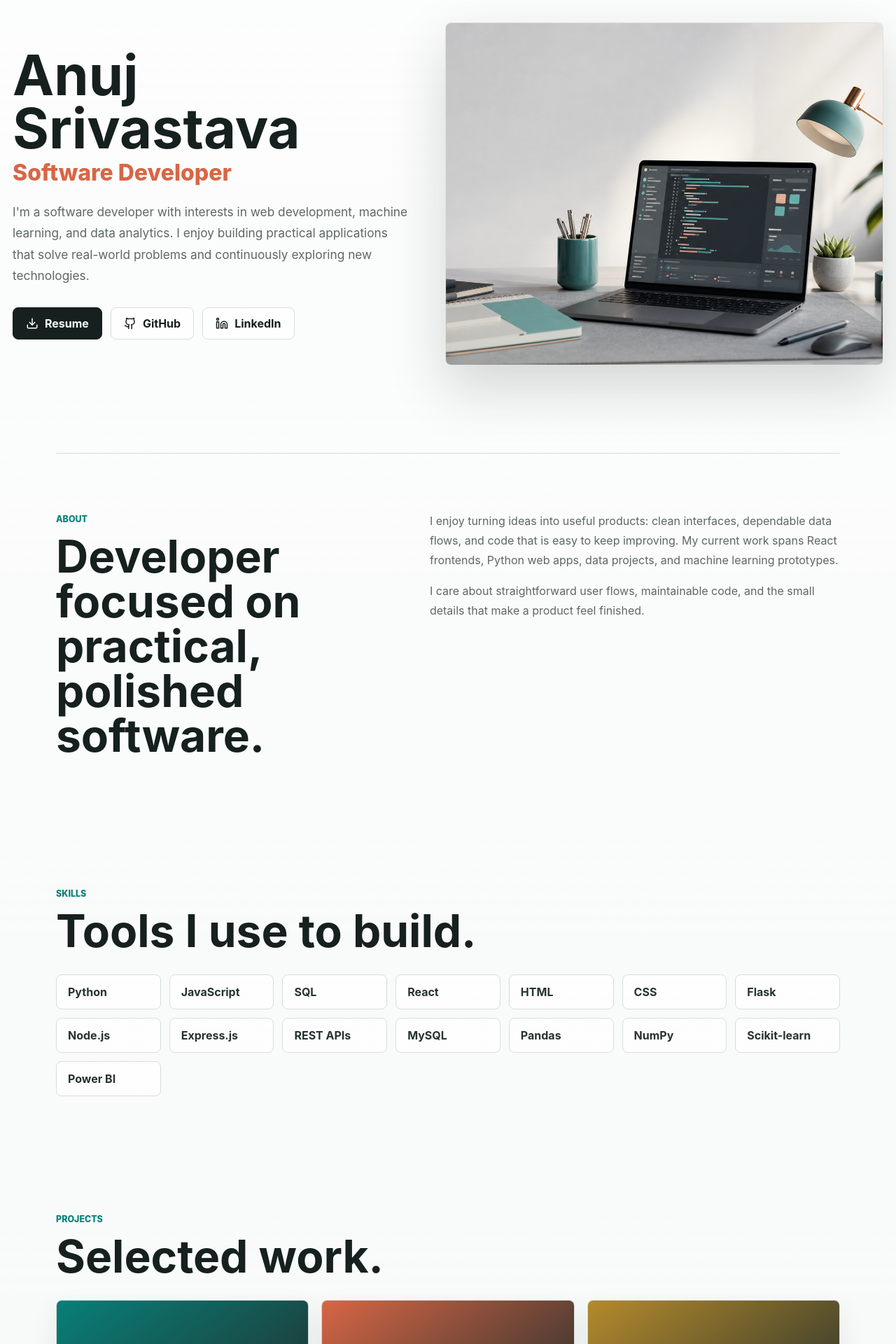
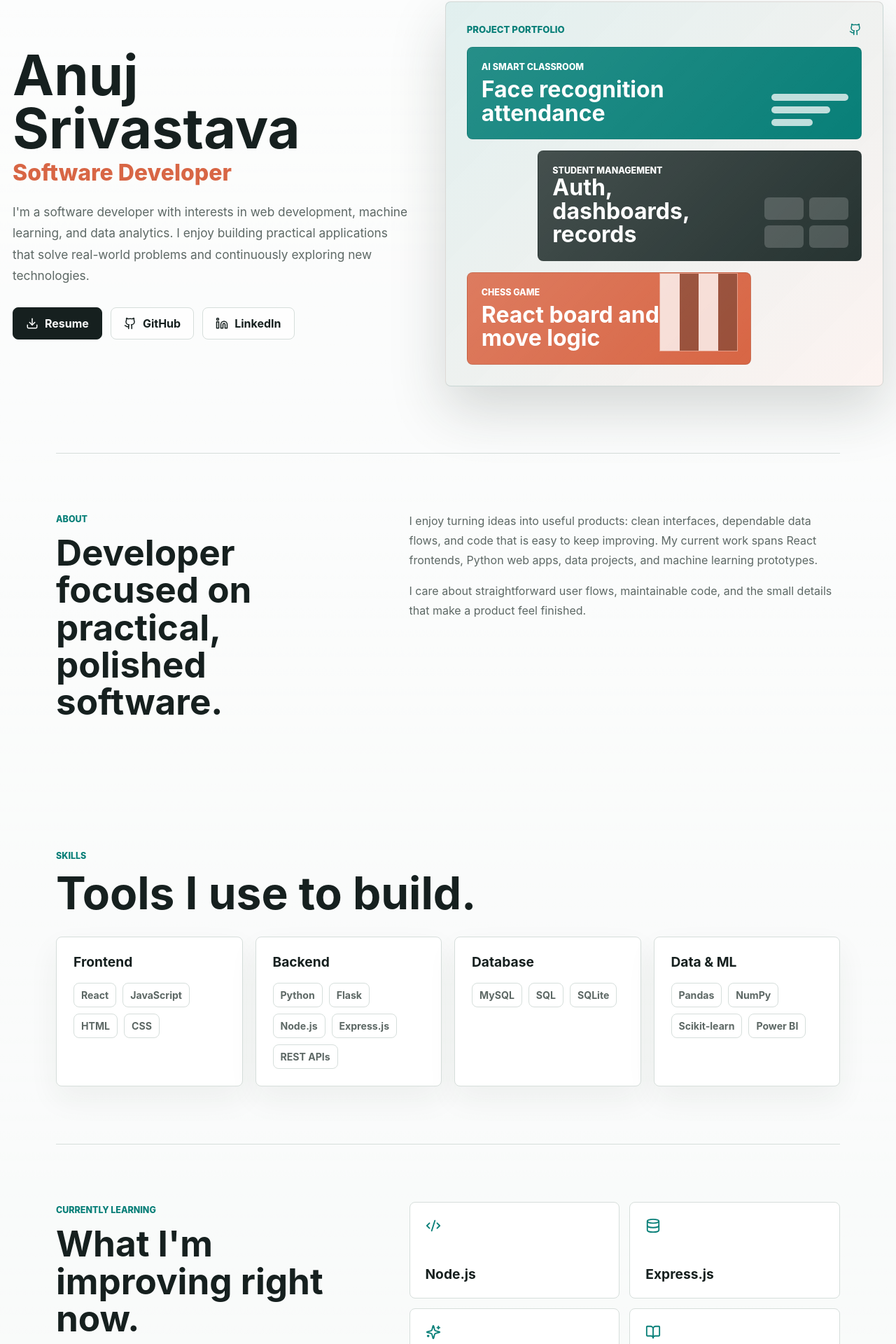
Before and after one commit to yourentertainments10-coder/Anuj-Srivastava-Portfolio-Website, a React (Vite) app: page / in a window 1280 px wide. Shown: the part 154-2074 px from the top of the page at 70% size. Built offline with nearby package versions, Linux system fonts and the light colour scheme.

Commit message:
added GitHUB Summary

```diff
--- a/src/App.jsx
+++ b/src/App.jsx
@@ -1,18 +1,25 @@
 import {
   ArrowUpRight,
+  BookOpen,
+  Code2,
+  Database,
   Download,
+  FileText,
   Github,
   Linkedin,
   Mail,
+  Sparkles,
 } from "lucide-react";
 
 import {
   certifications,
+  currentlyLearning,
   experience,
+  githubStats,
   navItems,
   profile,
   projects,
-  skills,
+  skillGroups,
 } from "./portfolioData.js";
 
 function App() {
@@ -53,8 +60,39 @@ function App() {
               </a>
             </div>
           </div>
-          <div className="hero-media" aria-label="Developer workspace visual">
-            <img src="/assets/hero-workspace.png" alt="" />
+          <div className="hero-media project-collage" aria-label="Project collage">
+            <div className="collage-header">
+              <span>Project Portfolio</span>
+              <Github size={18} aria-hidden="true" />
+            </div>
+            <article className="collage-card classroom">
+              <span>AI Smart Classroom</span>
+              <strong>Face recognition attendance</strong>
+              <div className="mini-bars" aria-hidden="true">
+                <i />
+                <i />
+                <i />
+              </div>
+            </article>
+            <article className="collage-card student">
+              <span>Student Management</span>
+              <strong>Auth, dashboards, records</strong>
+              <div className="mini-table" aria-hidden="true">
+                <i />
+                <i />
+                <i />
+                <i />
+              </div>
+            </article>
+            <article className="collage-card chess">
+              <span>Chess Game</span>
+              <strong>React board and move logic</strong>
+              <div className="mini-board" aria-hidden="true">
+                {Array.from({ length: 16 }).map((_, index) => (
+                  <i key={index} />
+                ))}
+              </div>
+            </article>
           </div>
         </section>
 
@@ -82,10 +120,36 @@ function App() {
             <p className="section-kicker">Skills</p>
             <h2>Tools I use to build.</h2>
           </div>
-          <div className="skill-grid">
-            {skills.map((skill) => (
-              <span key={skill}>{skill}</span>
+          <div className="skill-group-grid">
+            {skillGroups.map((group) => (
+              <article className="skill-group" key={group.title}>
+                <h3>{group.title}</h3>
+                <div className="skill-list">
+                  {group.items.map((skill) => (
+                    <span key={skill}>{skill}</span>
+                  ))}
+                </div>
+              </article>
             ))}
+          </div>
+        </section>
+
+        <section id="learning" className="section-shell two-column learning-section">
+          <div>
+            <p className="section-kicker">Currently Learning</p>
+            <h2>What I'm improving right now.</h2>
+          </div>
+          <div className="learning-grid">
+            {currentlyLearning.map((item, index) => {
+              const icons = [Code2, Database, Sparkles, BookOpen];
+              const Icon = icons[index] ?? BookOpen;
+              return (
+                <article key={item}>
+                  <Icon size={22} aria-hidden="true" />
+                  <h3>{item}</h3>
+                </article>
+              );
+            })}
           </div>
         </section>
 
@@ -133,6 +197,23 @@ function App() {
           </div>
         </section>
 
+        <section id="github" className="section-shell github-section">
+          <div className="section-heading">
+            <p className="section-kicker">GitHub</p>
+            <h2>Code focus at a glance.</h2>
+          </div>
+          <div className="github-grid">
+            {githubStats.map((item) => (
+              <article key={`${item.value}-${item.label}`}>
+                <strong>{item.value}</strong>
+                <span>{item.label}</span>
+              </article>
+            ))}
+          </div>
+          <a className="text-link github-profile-link" href={profile.githubUrl} target="_blank" rel="noreferrer">
+            View GitHub profile <ArrowUpRight size={16} aria-hidden="true" />
+          </a>
+        </section>
 
         <section id="experience" className="section-shell two-column">
           <div>
@@ -158,9 +239,12 @@ function App() {
           </div>
           <div className="cert-grid">
             {certifications.map((item) => (
-              <article key={item}>
-                <span>Verified item</span>
-                <h3>{item}</h3>
+              <article key={item.name}>
+                <span>Issued by {item.issuer}</span>
+                <h3>{item.name}</h3>
+                <a className="text-link" href={item.credentialUrl} target="_blank" rel="noreferrer">
+                  Verify credential <ArrowUpRight size={16} aria-hidden="true" />
+                </a>
               </article>
             ))}
           </div>
@@ -175,10 +259,24 @@ function App() {
               ideas that need a dependable developer.
             </p>
           </div>
-          <a className="button primary" href={`mailto:${profile.email}`}>
-            <Mail size={18} aria-hidden="true" />
-            {profile.email}
-          </a>
+          <div className="contact-actions">
+            <a className="button primary" href={`mailto:${profile.email}`}>
+              <Mail size={18} aria-hidden="true" />
+              Email
+            </a>
+            <a className="button" href={profile.linkedinUrl} target="_blank" rel="noreferrer">
+              <Linkedin size={18} aria-hidden="true" />
+              LinkedIn
+            </a>
+            <a className="button" href={profile.githubUrl} target="_blank" rel="noreferrer">
+              <Github size={18} aria-hidden="true" />
+              GitHub
+            </a>
+            <a className="button" href={profile.resumeUrl} download>
+              <FileText size={18} aria-hidden="true" />
+              Resume
+            </a>
+          </div>
         </section>
       </main>
     </>
--- a/src/portfolioData.js
+++ b/src/portfolioData.js
@@ -15,38 +15,39 @@ export const profile = {
 export const navItems = [
   "About",
   "Skills",
+  "Learning",
   "Projects",
+  "GitHub",
   "Experience",
   "Certifications",
   "Contact",
 ];
 
 
-export const skills = [
-  // Languages
-  "Python",
-  "JavaScript",
-  "SQL",
+export const skillGroups = [
+  {
+    title: "Frontend",
+    items: ["React", "JavaScript", "HTML", "CSS"],
+  },
+  {
+    title: "Backend",
+    items: ["Python", "Flask", "Node.js", "Express.js", "REST APIs"],
+  },
+  {
+    title: "Database",
+    items: ["MySQL", "SQL", "SQLite"],
+  },
+  {
+    title: "Data & ML",
+    items: ["Pandas", "NumPy", "Scikit-learn", "Power BI"],
+  },
+];
 
-  // Frontend
-  "React",
-  "HTML",
-  "CSS",
-
-  // Backend
-  "Flask",
+export const currentlyLearning = [
   "Node.js",
   "Express.js",
-  "REST APIs",
-
-  // Database
-  "MySQL",
-
-  // Data & ML
-  "Pandas",
-  "NumPy",
-  "Scikit-learn",
-  "Power BI",
+  "Machine Learning",
+  "Data Analytics",
 ];
 
 
@@ -93,6 +94,29 @@ export const projects = [
   },
 ];
 
+export const githubStats = [
+  {
+    value: "10+",
+    label: "Projects",
+  },
+  {
+    value: "15+",
+    label: "Technologies",
+  },
+  {
+    value: "Web",
+    label: "Development",
+  },
+  {
+    value: "ML",
+    label: "Machine Learning",
+  },
+  {
+    value: "Data",
+    label: "Analytics",
+  },
+];
+
 
 
 export const experience = [
@@ -114,7 +138,19 @@ export const experience = [
 
 
 export const certifications = [
-  "Google Data Analytics",
-  "IBM Data Science",
-  "Tata GenAI Data Analytics",
+  {
+    name: "Google Data Analytics",
+    issuer: "Google",
+    credentialUrl: "#",
+  },
+  {
+    name: "IBM Data Science",
+    issuer: "IBM",
+    credentialUrl: "#",
+  },
+  {
+    name: "Tata GenAI Data Analytics",
+    issuer: "Tata",
+    credentialUrl: "#",
+  },
 ];
--- a/src/styles.css
+++ b/src/styles.css
@@ -219,25 +219,144 @@ h3 {
   box-shadow: 0 32px 80px rgba(31, 43, 39, 0.18);
 }
 
-.hero-media::after {
-  position: absolute;
-  inset: auto 0 0;
-  height: 36%;
-  background: linear-gradient(180deg, rgba(22, 32, 31, 0), rgba(22, 32, 31, 0.16));
-  content: "";
+.project-collage {
+  display: grid;
+  min-height: 520px;
+  padding: clamp(18px, 3vw, 30px);
+  background:
+    linear-gradient(135deg, rgba(8, 127, 120, 0.12), rgba(216, 102, 69, 0.08)),
+    #ffffff;
+  gap: 16px;
 }
 
-.hero-media img {
-  width: 100%;
-  aspect-ratio: 1.28;
-  object-fit: cover;
+.collage-header {
+  display: flex;
+  align-items: center;
+  justify-content: space-between;
+  color: var(--teal);
+  font-size: 0.82rem;
+  font-weight: 850;
+  text-transform: uppercase;
+}
+
+.collage-card {
+  position: relative;
+  display: grid;
+  min-height: 132px;
+  align-content: space-between;
+  overflow: hidden;
+  padding: 20px;
+  border: 1px solid rgba(22, 32, 31, 0.1);
+  border-radius: 8px;
+  color: #ffffff;
+}
+
+.collage-card span {
+  font-size: 0.78rem;
+  font-weight: 850;
+  text-transform: uppercase;
+}
+
+.collage-card strong {
+  max-width: 18rem;
+  font-size: clamp(1.35rem, 3vw, 2rem);
+  line-height: 1.05;
+}
+
+.classroom {
+  background:
+    linear-gradient(135deg, rgba(255, 255, 255, 0.12), rgba(255, 255, 255, 0)),
+    #087f78;
+}
+
+.student {
+  width: 82%;
+  justify-self: end;
+  background:
+    linear-gradient(135deg, rgba(255, 255, 255, 0.14), rgba(255, 255, 255, 0)),
+    #263331;
+}
+
+.chess {
+  width: 72%;
+  background:
+    linear-gradient(135deg, rgba(255, 255, 255, 0.14), rgba(255, 255, 255, 0)),
+    #d86645;
+}
+
+.mini-bars,
+.mini-table,
+.mini-board {
+  position: absolute;
+  right: 18px;
+  bottom: 18px;
+}
+
+.mini-bars {
+  display: grid;
+  width: 110px;
+  gap: 8px;
+}
+
+.mini-bars i {
+  display: block;
+  height: 10px;
+  border-radius: 999px;
+  background: rgba(255, 255, 255, 0.74);
+}
+
+.mini-bars i:nth-child(2) {
+  width: 76%;
+}
+
+.mini-bars i:nth-child(3) {
+  width: 54%;
+}
+
+.mini-table {
+  display: grid;
+  width: 120px;
+  grid-template-columns: repeat(2, 1fr);
+  gap: 8px;
+}
+
+.mini-table i {
+  height: 32px;
+  border-radius: 6px;
+  background: rgba(255, 255, 255, 0.18);
+}
+
+.mini-board {
+  display: grid;
+  width: 112px;
+  grid-template-columns: repeat(4, 1fr);
+  border: 1px solid rgba(255, 255, 255, 0.34);
+}
+
+.mini-board i {
+  aspect-ratio: 1;
+  background: rgba(255, 255, 255, 0.78);
+}
+
+.mini-board i:nth-child(2n) {
+  background: rgba(22, 32, 31, 0.32);
 }
 
 .two-column {
   display: grid;
-  grid-template-columns: minmax(240px, 0.78fr) minmax(0, 1fr);
-  gap: clamp(28px, 6vw, 84px);
+  grid-template-columns: minmax(300px, 0.82fr) minmax(0, 1.18fr);
+  gap: clamp(36px, 6vw, 90px);
   border-top: 1px solid var(--line);
+}
+
+.two-column h2 {
+  max-width: 620px;
+  font-size: clamp(2.25rem, 4vw, 4.35rem);
+  line-height: 1.04;
+}
+
+.section-text {
+  max-width: 690px;
 }
 
 .section-heading {
@@ -251,7 +370,31 @@ h3 {
   gap: 12px;
 }
 
-.skill-grid span,
+.skill-group-grid {
+  display: grid;
+  grid-template-columns: repeat(4, minmax(0, 1fr));
+  gap: 18px;
+}
+
+.skill-group {
+  padding: 24px;
+  border: 1px solid var(--line);
+  border-radius: 8px;
+  background: var(--panel);
+  box-shadow: 0 18px 44px rgba(31, 43, 39, 0.06);
+}
+
+.skill-group h3 {
+  margin-bottom: 18px;
+}
+
+.skill-list {
+  display: flex;
+  flex-wrap: wrap;
+  gap: 9px;
+}
+
+.skill-list span,
 .stack-list span {
   border: 1px solid var(--line);
   border-radius: 8px;
@@ -264,6 +407,35 @@ h3 {
   font-weight: 720;
 }
 
+.skill-list span {
+  padding: 8px 10px;
+  color: var(--muted);
+  font-size: 0.88rem;
+  font-weight: 720;
+}
+
+.learning-grid {
+  display: grid;
+  grid-template-columns: repeat(2, minmax(0, 1fr));
+  gap: 14px;
+}
+
+.learning-grid article {
+  display: grid;
+  min-height: 138px;
+  align-content: space-between;
+  padding: 22px;
+  border: 1px solid var(--line);
+  border-radius: 8px;
+  background: var(--panel);
+  color: var(--teal);
+}
+
+.learning-grid h3 {
+  margin-bottom: 0;
+  color: var(--ink);
+}
+
 .project-grid {
   display: grid;
   grid-template-columns: repeat(3, minmax(0, 1fr));
@@ -271,7 +443,8 @@ h3 {
 }
 
 .project-card,
-.cert-grid article {
+.cert-grid article,
+.github-grid article {
   overflow: hidden;
   border: 1px solid var(--line);
   border-radius: 8px;
@@ -380,6 +553,44 @@ h3 {
   padding: 24px;
 }
 
+.cert-grid .text-link {
+  margin-top: 10px;
+}
+
+.github-section {
+  border-top: 1px solid var(--line);
+}
+
+.github-grid {
+  display: grid;
+  grid-template-columns: repeat(5, minmax(0, 1fr));
+  gap: 14px;
+}
+
+.github-grid article {
+  display: grid;
+  min-height: 138px;
+  align-content: center;
+  justify-items: start;
+  padding: 22px;
+}
+
+.github-grid strong {
+  color: var(--ink);
+  font-size: clamp(2rem, 5vw, 3.6rem);
+  line-height: 1;
+}
+
+.github-grid span {
+  margin-top: 10px;
+  color: var(--muted);
+  font-weight: 800;
+}
+
+.github-profile-link {
+  margin-top: 22px;
+}
+
 .contact {
   display: flex;
   align-items: center;
@@ -394,6 +605,13 @@ h3 {
 
 .contact h2 {
   margin-bottom: 12px;
+}
+
+.contact-actions {
+  display: grid;
+  width: min(100%, 420px);
+  grid-template-columns: repeat(2, minmax(0, 1fr));
+  gap: 12px;
 }
 
 code {
@@ -423,8 +641,14 @@ code {
     max-width: 11ch;
   }
 
+  .two-column h2 {
+    max-width: 780px;
+  }
+
+  .skill-group-grid,
   .project-grid,
-  .cert-grid {
+  .cert-grid,
+  .github-grid {
     grid-template-columns: 1fr 1fr;
   }
 }
@@ -449,8 +673,21 @@ code {
     padding-top: 26px;
   }
 
+  .project-collage {
+    min-height: auto;
+  }
+
+  .student,
+  .chess {
+    width: 100%;
+  }
+
   h1 {
     font-size: clamp(3.2rem, 14vw, 5.2rem);
+  }
+
+  .two-column h2 {
+    font-size: clamp(2.35rem, 11vw, 3.4rem);
   }
 
   .actions,
@@ -463,8 +700,12 @@ code {
     width: 100%;
   }
 
+  .skill-group-grid,
+  .learning-grid,
   .project-grid,
-  .cert-grid {
+  .cert-grid,
+  .github-grid,
+  .contact-actions {
     grid-template-columns: 1fr;
   }
 
```
Also changed, not shown: 5 other files (tests, documents, lock files or other folders).
